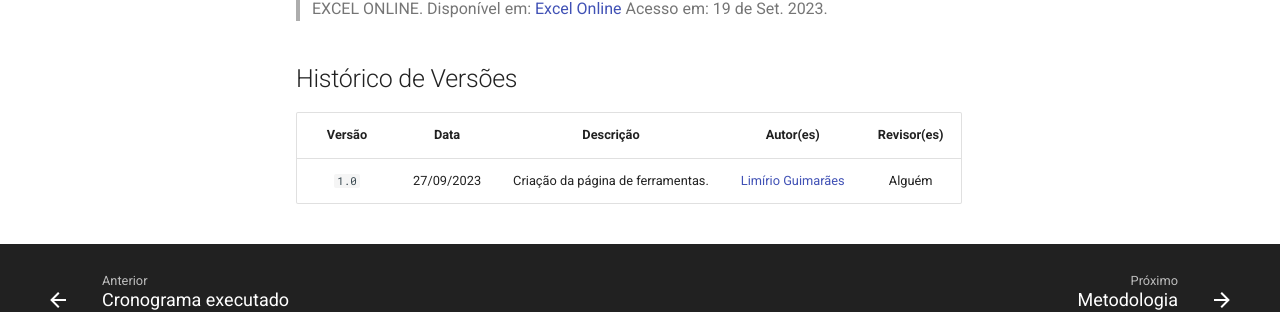
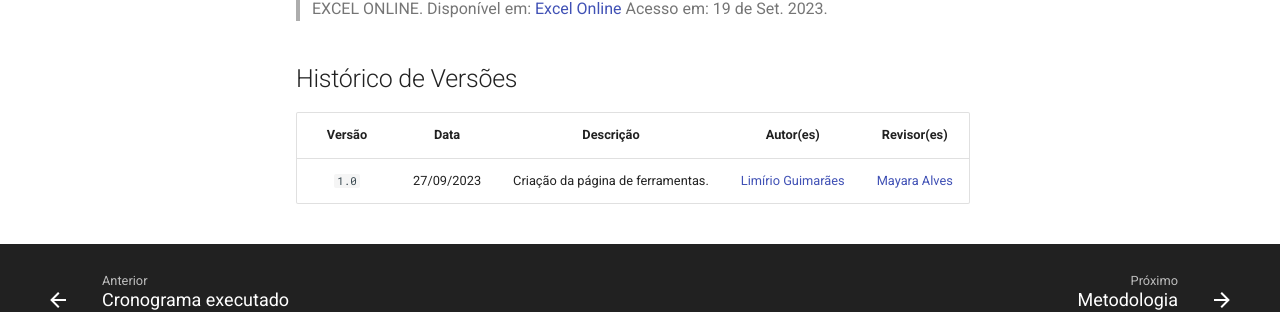
Before and after one commit to Interacao-Humano-Computador/2023.2-Ventoy, an MkDocs documentation site: the page built from docs/planejamento/Ferramentas.md, in a window 1280 px wide and 900 px high, scrolled down 1485 px. Shown: the part 520-832 px from the top of the window. Built offline with MkDocs 1.6.1 and Material for MkDocs 9.7.7, drawn with Linux system fonts in a browser that asks for light colours; comment, search, counter and statistics services are not loaded.

Commit message:
Adicionando revisor

```diff
--- a/docs/planejamento/Ferramentas.md
+++ b/docs/planejamento/Ferramentas.md
@@ -43,4 +43,4 @@
 
 | Versão  |    Data    |                        Descrição                        |                                             Autor(es)                                             |                  Revisor(es)                   |
 | :-----: | :--------: | :-----------------------------------------------------: | :-----------------------------------------------------------------------------------------------: | :--------------------------------------------: |
-|  `1.0`  | 27/09/2023 |            Criação da página de ferramentas.            | [Limírio Guimarães](https://github.com/LimirioGuimaraes)  | Alguém |
+|  `1.0`  | 27/09/2023 |            Criação da página de ferramentas.            | [Limírio Guimarães](https://github.com/LimirioGuimaraes)  | [Mayara Alves](https://github.com/Mayara-tech)|
```
